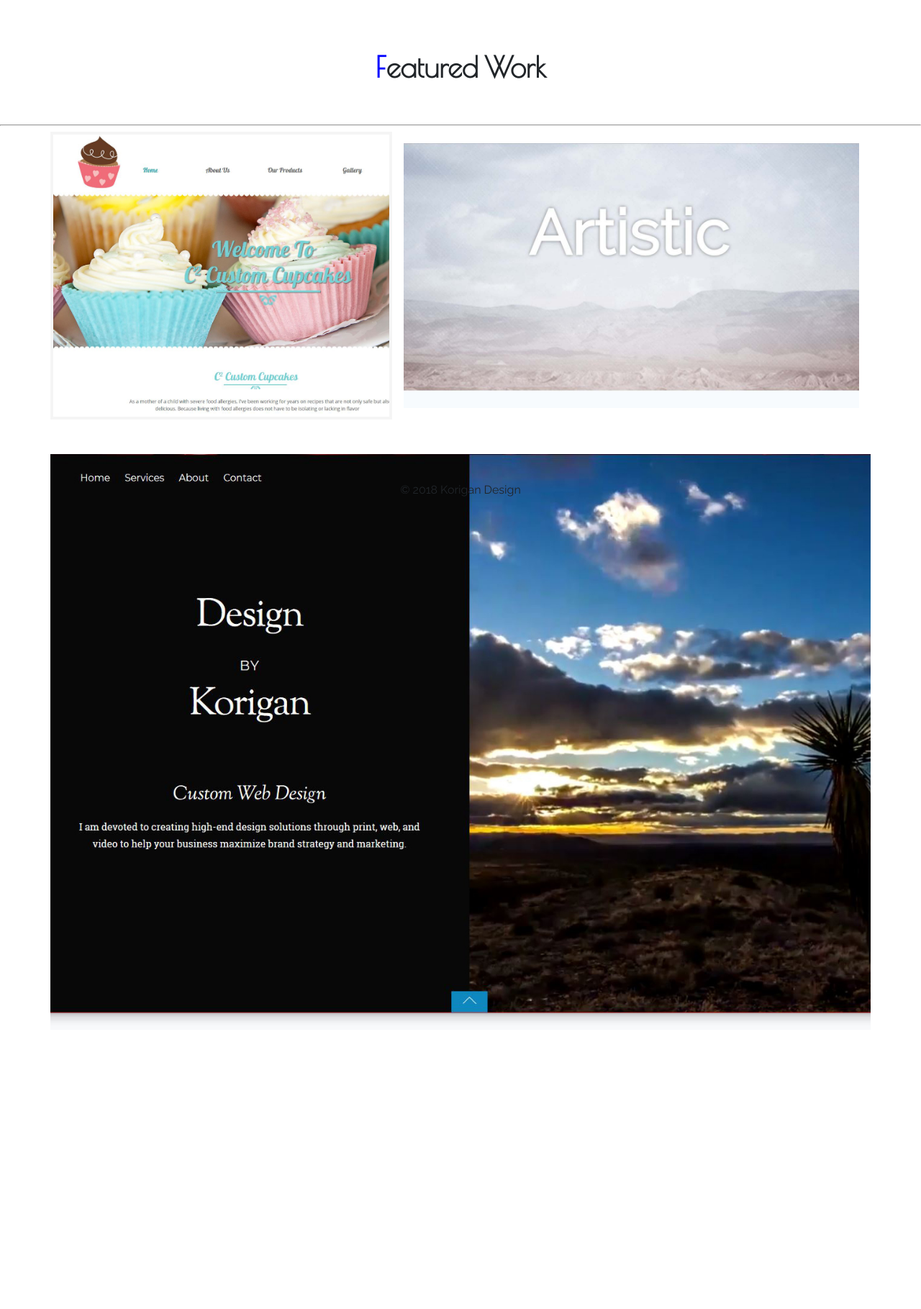
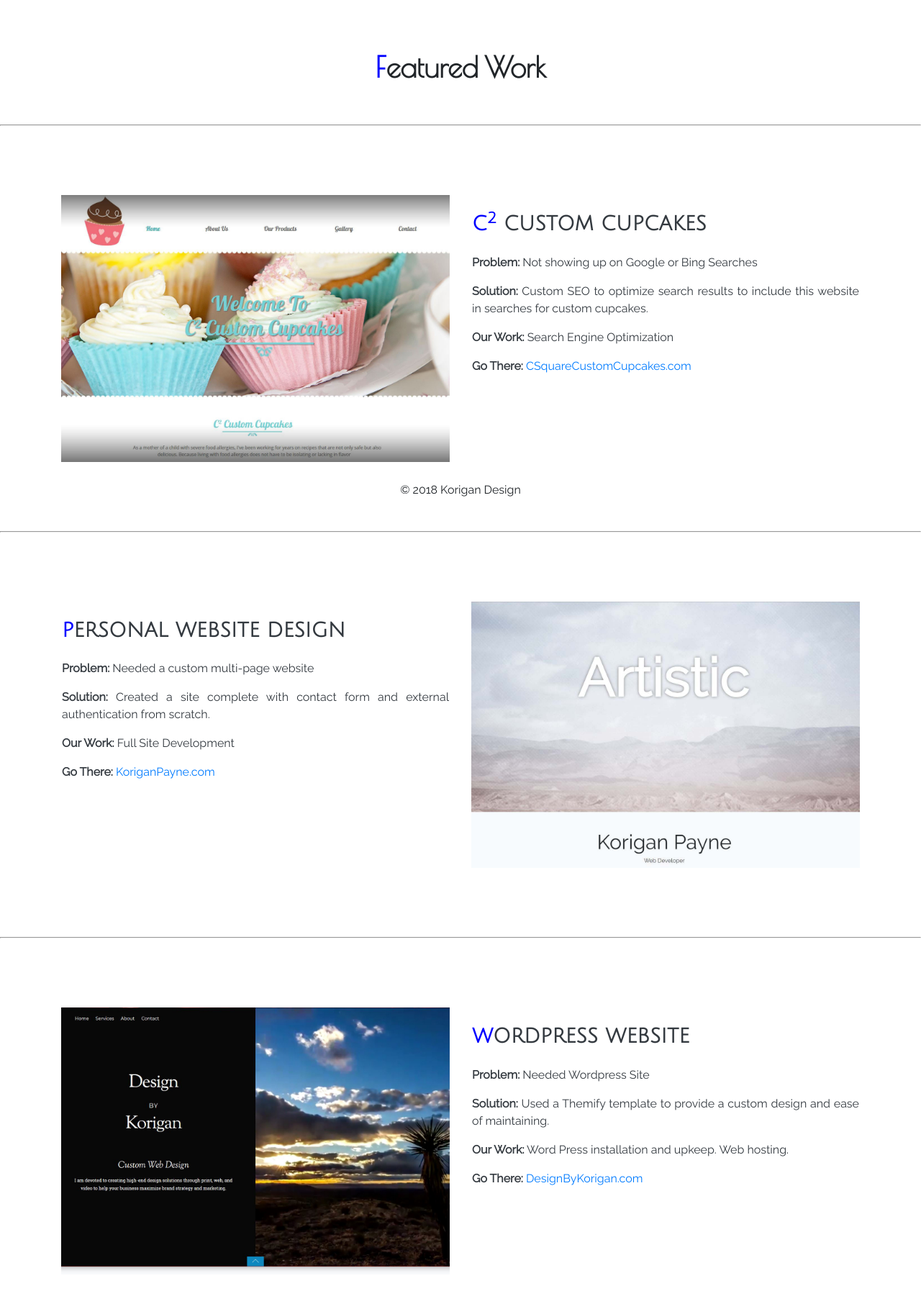
Before and after one commit to Koriganp/korigandesign, a PHP site: page /portfolio/index.php in a window 1280 px wide. Shown: the part 91-1910 px from the top of the page at 72% size. Before the commit the page ends 1512 px from the top, so only its background shows below. Run offline with PHP 8.4, Linux system fonts and the light colour scheme; some libraries are stand-ins or nearby versions.

Commit message:
remade portfolio page

```diff
--- a/portfolio/index.php
+++ b/portfolio/index.php
@@ -22,15 +22,17 @@ require_once("../php/partials/head-utils.php");
 
 	<!-- Main Content -->
 
-	<main class="featured-work">
+	<main>
 
 		<!-- C Square Custom Cupcakes -->
 
 		<div class="container bg-white">
-			<div class="row">
-				<div class="col-md-5 cupcakes cupcakes-effects">
-					<div class="overlay-bottom">
-						<div class="text-bottom">
+			<div class="row py-5 my-5">
+				<div class="col-md-6">
+					<img src="<?php echo $PREFIX;?>images/csquare.jpg" alt="C Square Custom Cupcakes" class="portfolio-image"/>
+				</div>
+				<div class="col-md-6 text-dark px-3">
+					<h3 class="portfolio-title my-4"><span class="first-letter">C<sup>2</sup></span> Custom Cupcakes</h3>
 					<p><strong>Problem:</strong> Not showing up on Google or Bing Searches</p>
 					<p><strong>Solution:</strong> Custom SEO to optimize search results to include this website in searches for custom cupcakes.</p>
 					<p><strong>Our Work:</strong> Search Engine Optimization</p>
@@ -38,12 +40,17 @@ require_once("../php/partials/head-utils.php");
 				</div>
 			</div>
 		</div>
+		<hr>
 
 		<!-- Korigan Payne -->
 
-				<div class="col-md-7 korigan korigan-effects">
-					<div class="overlay-left">
-						<div class="text-left">
+		<div class="container bg-white">
+			<div class="row py-5 my-5">
+				<div class="col-md-6 order-lg-12">
+					<img src="<?php echo $PREFIX;?>images/korigan.jpg" alt="Korigan Payne Personal Website" class="portfolio-image"/>
+				</div>
+				<div class="col-md-6 order-lg-1 text-dark px-3">
+					<h3 class="portfolio-title my-4"><span class="first-letter">P</span>ersonal Website Design</h3>
 					<p><strong>Problem:</strong> Needed a custom multi-page website</p>
 					<p><strong>Solution:</strong> Created a site complete with contact form and external authentication from scratch.</p>
 					<p><strong>Our Work:</strong> Full Site Development</p>
@@ -51,20 +58,21 @@ require_once("../php/partials/head-utils.php");
 				</div>
 			</div>
 		</div>
-			</div>
+		<hr>
 
 		<!-- Design By Korigan -->
 
-			<div class="row">
-				<div class="col-md-12 design-by-korigan design-by-korigan-effects">
-					<div class="overlay-left-design-by-korigan">
-						<div class="text-left-design-by-korigan">
+		<div class="container bg-white">
+			<div class="row py-5 my-5">
+				<div class="col-md-6">
+					<img src="<?php echo $PREFIX;?>images/wp.jpg" alt="Design By Korigan" class="portfolio-image"/>
+				</div>
+				<div class="col-md-6 text-dark px-3">
+					<h3 class="portfolio-title my-4"><span class="first-letter">W</span>ordpress Website</h3>
 					<p><strong>Problem:</strong> Needed Wordpress Site</p>
 					<p><strong>Solution:</strong> Used a Themify template to provide a custom design and ease of maintaining.</p>
 					<p><strong>Our Work:</strong> Word Press installation and upkeep. Web hosting.</p>
 					<p><strong>Go There: </strong><a href="https://designbykorigan.com/" target="_blank">DesignByKorigan.com</a></p>
-						</div>
-					</div>
 				</div>
 			</div>
 		</div>
--- a/styles/style.css
+++ b/styles/style.css
@@ -350,131 +350,18 @@ li > a:hover {
 /*Portfolio Page*/
 /************************************************************************/
 
-.featured-work {
-	background-color: white;
-	padding-bottom: 2em;
+.portfolio-image {
+	max-width: 100%;
+	height: auto;
+	width: auto;
 }
 
-/*Csquare Custom Cupcakes*/
-
-.overlay-bottom {
-	position: absolute;
-	bottom: 0;
-	left: 0;
-	right: 0;
-	background-color: #000000;
-	opacity: .8;
-	overflow: hidden;
-	width: 100%;
-	height: 0;
-	transition: .5s ease;
+.portfolio-title {
+	text-transform: uppercase;
+	font-weight: bold;
+	text-align: left;
 }
 
-.cupcakes:hover .overlay-bottom {
-	height: 100%;
-}
-
-.text-bottom {
-	color: white;
-	font-size: 15px;
-	position: absolute;
-	overflow: hidden;
-	width: 80%;
-	top: 50%;
-	left: 50%;
-	transform: translate(-50%, -50%);
-	-ms-transform: translate(-50%, -50%);
-}
-
-/*Korigan Payne*/
-
-.overlay-left {
-	position: absolute;
-	bottom: 0;
-	left: 0;
-	right: 0;
-	background-color: #000000;
-	opacity: .8;
-	overflow: hidden;
-	width: 0;
-	height: 100%;
-	transition: .5s ease;
-}
-
-.korigan:hover .overlay-left {
-	width: 100%;
-}
-
-.text-left {
-	color: white;
-	font-size: 15px;
-	position: absolute;
-	overflow: hidden;
-	width: 80%;
-	top: 50%;
-	left: 50%;
-	transform: translate(-50%, -50%);
-	-ms-transform: translate(-50%, -50%);
-}
-
-/*Design By Korigan*/
-
-.overlay-left-design-by-korigan {
-	position: absolute;
-	bottom: 0;
-	left: 0;
-	right: 0;
-	background-color: #000000;
-	opacity: .8;
-	overflow: visible;
-	width: 0;
-	height: 100%;
-	transition: .5s ease;
-}
-
-.design-by-korigan:hover .overlay-left-design-by-korigan {
-	width: 100%;
-}
-
-.text-left-design-by-korigan {
-	color: white;
-	font-size: 15px;
-	position: absolute;
-	overflow: hidden;
-	width: 80%;
-	top: 50%;
-	left: 50%;
-	transform: translate(-50%, -50%);
-	-ms-transform: translate(-50%, -50%);
-}
-
-/*Hover Effects*/
-
-.cupcakes-effects {
-	padding: 2em;
-	display: block;
-	border: .25em solid whitesmoke;
-	background-image: url(../images/csquare.jpg);
-	background-size: cover;
-	height: 25rem;
-}
-
-.korigan-effects {
-	padding: 2em;
-	border: 1em solid white;
-	background-image: url(../images/korigan.jpg);
-	background-size: cover;
-	height: 25rem;
-}
-
-.design-by-korigan-effects {
-	padding: 3em;
-	margin-top: 3em;
-	display: block;
-	background-image: url(../images/wp.jpg);
-	background-size: cover;
-	height: 50rem;
-}
 
 /************************************************************************/
 /*Contact Page*/
```
Also changed, not shown: images/csquare.jpg. Lines whose indentation alone changed are shown as unchanged.
